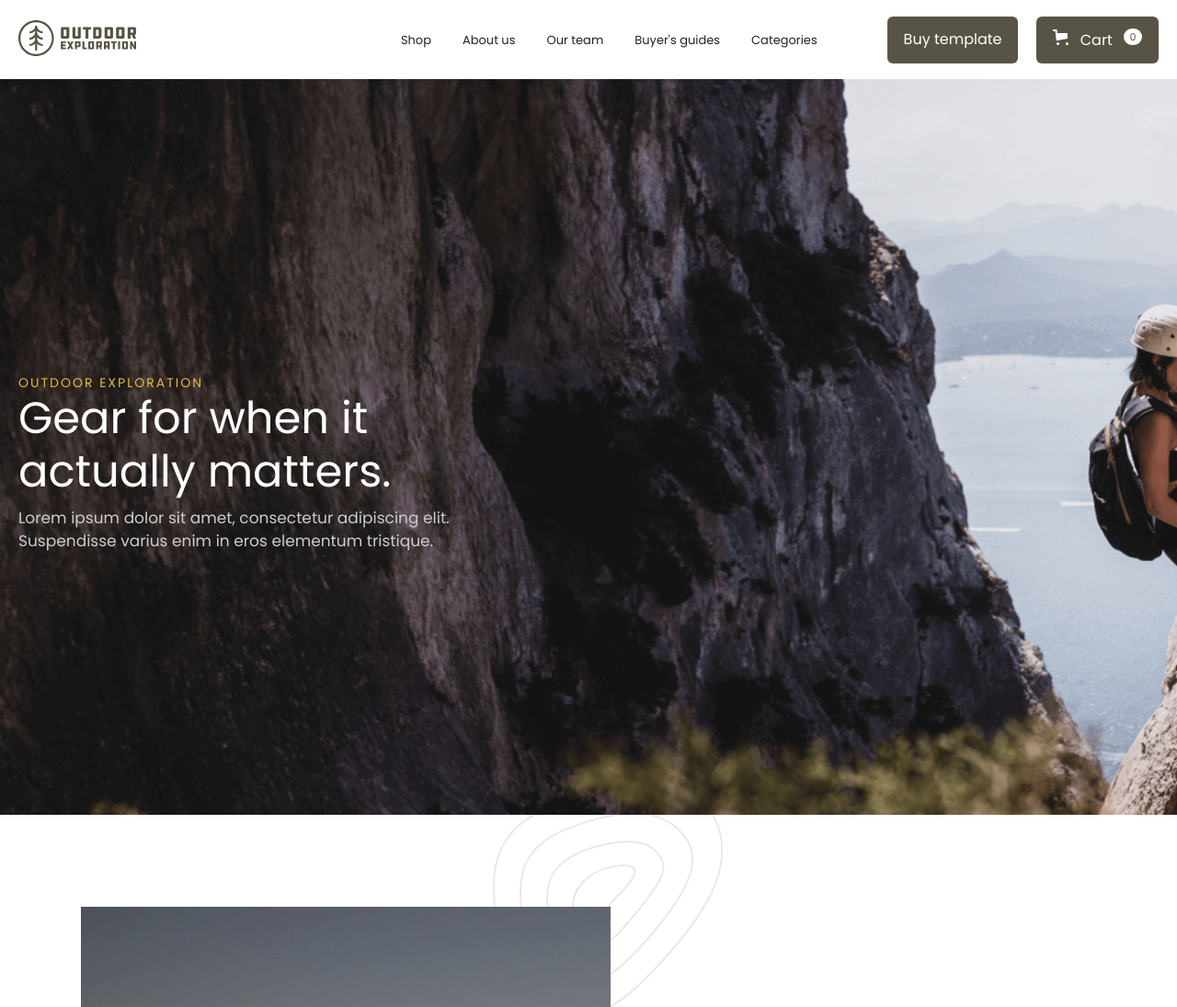
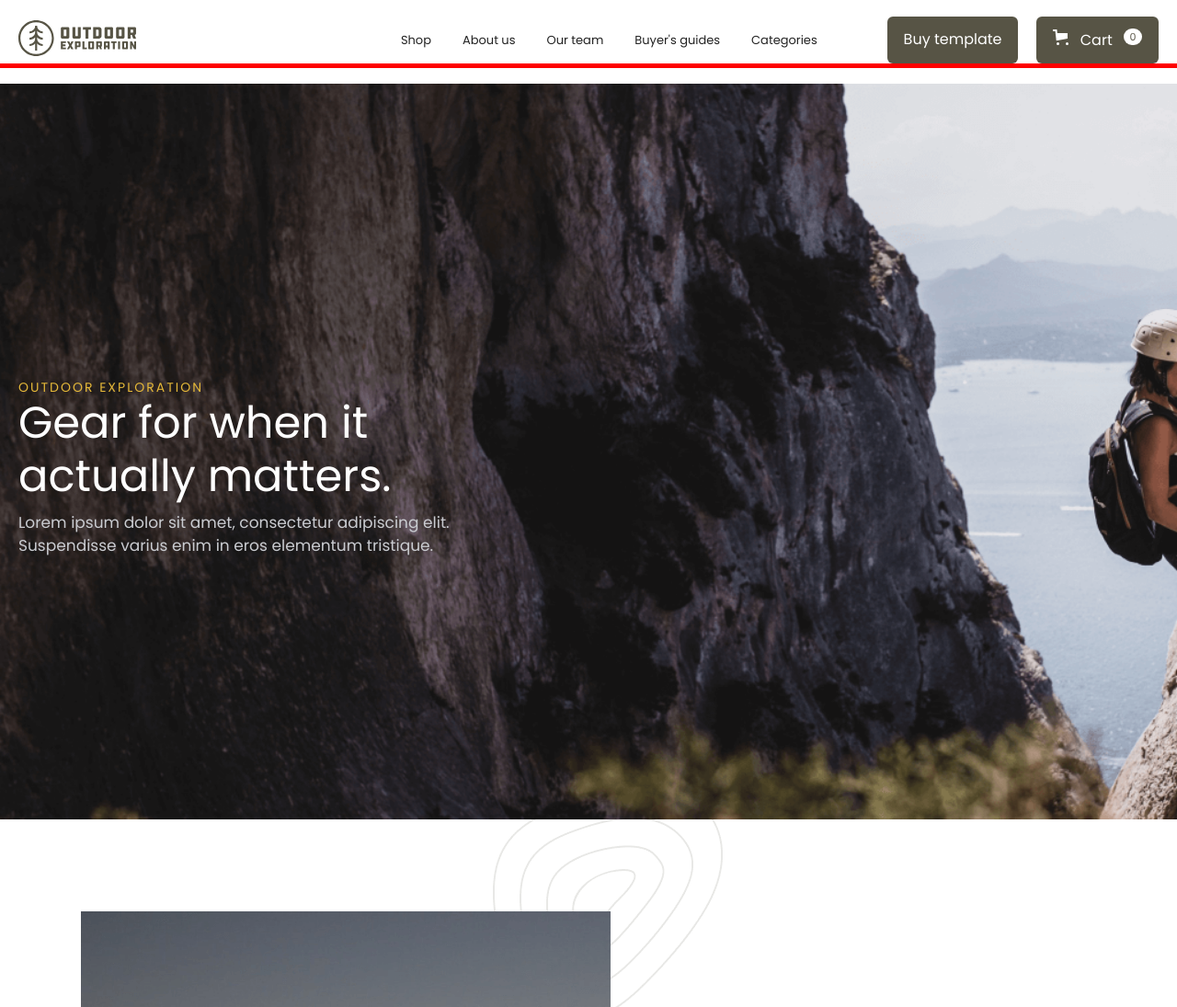
Before and after one commit to Shamsiddinov70/Outdoor, a plain HTML site: page index.html in a window 1280 px wide. Shown: the top 1095 px of the page at 92% size. Drawn offline with Linux system fonts and the light colour scheme.

Commit message:
change header bottom

```diff
--- a/css/style.css
+++ b/css/style.css
@@ -50,6 +50,7 @@ ul {
   align-items: center;
   margin-top: 18px;
   margin-bottom: 17px;
+  border-bottom: 5px solid red;
 }
 
 .header-logo {
```
